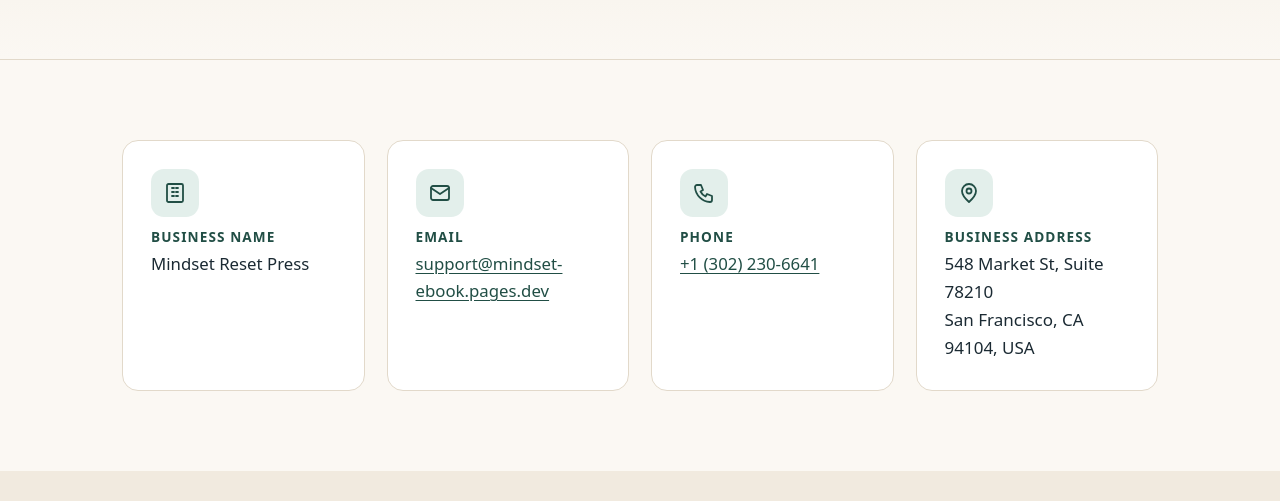
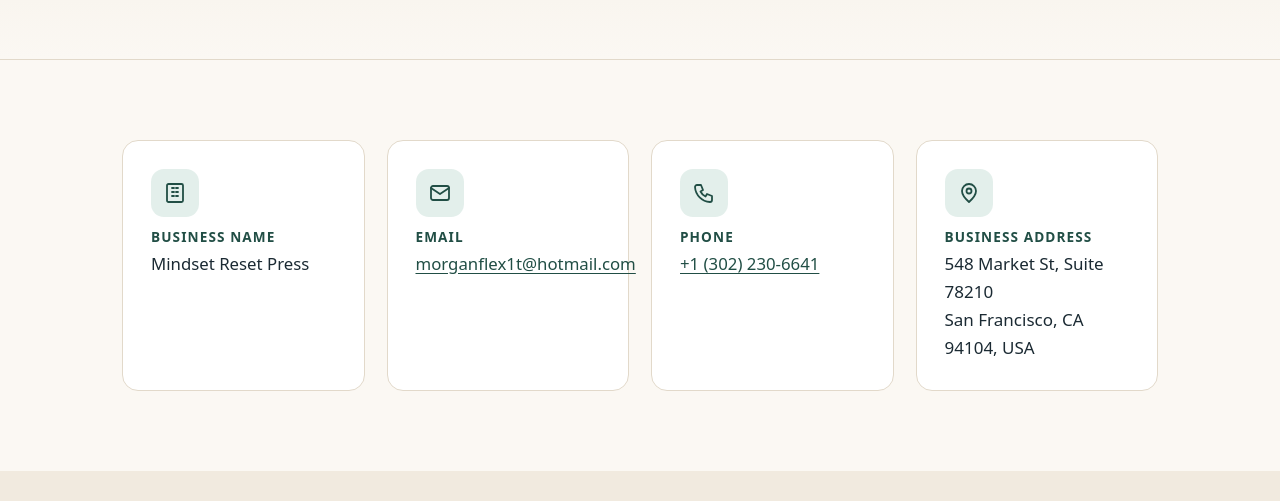
Before and after one commit to aloalosir569-commits/mindset, a plain HTML site: page contact.html in a window 1280 px wide. Shown: the part 299-800 px from the top of the page. Drawn offline with Linux system fonts and the light colour scheme.

Commit message:
Update contact.html

```diff
--- a/contact.html
+++ b/contact.html
@@ -23,7 +23,7 @@
 <section class="block"><div class="wrap">
 <div class="grid g4">
 <div class="card contact-card"><span class="ico" aria-hidden="true"><svg viewBox="0 0 24 24"><rect x="4" y="3" width="16" height="18" rx="1.5"/><path d="M9 7h2M13 7h2M9 11h2M13 11h2M9 15h2M13 15h2"/></svg></span><h3>Business name</h3><p>Mindset Reset Press</p></div>
-<div class="card contact-card"><span class="ico" aria-hidden="true"><svg viewBox="0 0 24 24"><rect x="3" y="5" width="18" height="14" rx="2"/><path d="m3 7 9 6 9-6"/></svg></span><h3>Email</h3><p><a href="mailto:support@mindset-ebook.pages.dev">support@mindset-ebook.pages.dev</a></p></div>
+<div class="card contact-card"><span class="ico" aria-hidden="true"><svg viewBox="0 0 24 24"><rect x="3" y="5" width="18" height="14" rx="2"/><path d="m3 7 9 6 9-6"/></svg></span><h3>Email</h3><p><a href="mailto:morganflex1t@hotmail.com">morganflex1t@hotmail.com</a></p></div>
 <div class="card contact-card"><span class="ico" aria-hidden="true"><svg viewBox="0 0 24 24"><path d="M5 4h4l2 5-2.5 1.5a11 11 0 0 0 5 5L15 13l5 2v4a2 2 0 0 1-2 2A16 16 0 0 1 3 6a2 2 0 0 1 2-2z"/></svg></span><h3>Phone</h3><p><a href="tel:+13022306641">+1 (302) 230-6641</a></p></div>
 <div class="card contact-card"><span class="ico" aria-hidden="true"><svg viewBox="0 0 24 24"><path d="M12 21s7-6.2 7-11a7 7 0 1 0-14 0c0 4.8 7 11 7 11z"/><circle cx="12" cy="10" r="2.5"/></svg></span><h3>Business address</h3><p><address>548 Market St, Suite 78210<br>San Francisco, CA 94104, USA</address></p></div>
 </div>
```
